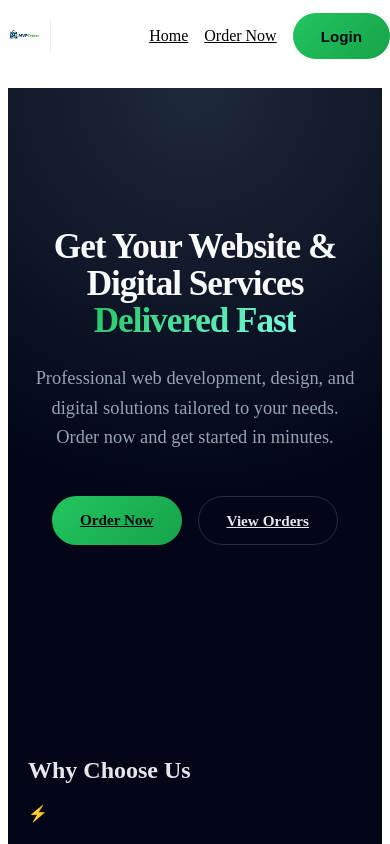
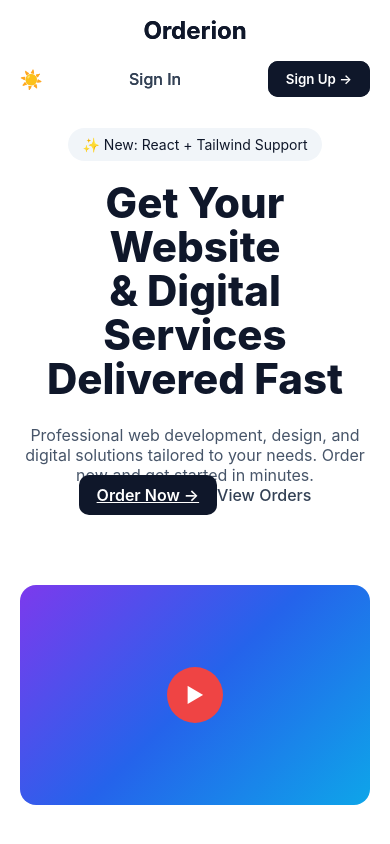
Before and after one commit to Orderion/Ordering-platform, a React (Vite) app in the folder frontend/: page / in a window 390 px wide. Shown: the top 844 px of the page. Built offline with nearby package versions, Linux system fonts and the light colour scheme; no server answers.

Commit message:
Frontend style change

```diff
--- a/frontend/src/components/Navbar.jsx
+++ b/frontend/src/components/Navbar.jsx
@@ -1,60 +1,21 @@
-import { Link } from 'react-router-dom';
-import { useAuth } from '../contexts/AuthContext';
-import logo from '../assets/logo.png'; // 👈 LOGO IMPORT
-import './Navbar.css';
+import "./navbar.css";
 
-const Navbar = () => {
-  const { user, login, logout } = useAuth();
+export default function Navbar() {
+  return (
+    <header className="navbar">
+      <div className="logo">Orderion</div>
 
-  return (
-    <nav className="navbar">
-      <div className="container">
-        <div className="navbar-content">
+      <nav className="nav-links">
+        <a href="/">Home</a>
+        <a href="/pricing">Pricing</a>
+        <a href="/products">Products</a>
+      </nav>
 
-          {/* BRAND LOGO */}
-          <Link to="/" className="navbar-brand">
-            <img src={logo} alt="Company Logo" className="brand-logo" />
-          </Link>
-
-          {/* MENU */}
-          <div className="navbar-menu">
-            <Link to="/" className="nav-link">Home</Link>
-            <Link to="/order" className="nav-link">Order Now</Link>
-
-            {user ? (
-              <>
-                <Link to="/dashboard" className="nav-link">Dashboard</Link>
-
-                {user.githubId === import.meta.env.VITE_ADMIN_GITHUB_ID && (
-                  <Link to="/admin" className="nav-link">Admin</Link>
-                )}
-
-                <div className="user-menu">
-                  <img
-                    src={
-                      user.avatarUrl ||
-                      `https://ui-avatars.com/api/?name=${encodeURIComponent(user.name)}`
-                    }
-                    alt={user.name}
-                    className="user-avatar"
-                  />
-                  <span className="user-name">{user.name}</span>
-                  <button onClick={logout} className="btn-logout">
-                    Logout
-                  </button>
-                </div>
-              </>
-            ) : (
-              <button onClick={login} className="btn-primary">
-                Login
-              </button>
-            )}
-          </div>
-
-        </div>
+      <div className="nav-actions">
+        <button className="icon-btn">☀️</button>
+        <a href="/login" className="signin">Sign In</a>
+        <button className="signup">Sign Up →</button>
       </div>
-    </nav>
+    </header>
   );
-};
-
-export default Navbar;
+}
--- a/frontend/src/pages/Home.css
+++ b/frontend/src/pages/Home.css
@@ -1,220 +1,212 @@
-/* ================================
-   GLOBAL PAGE WRAPPER
-================================ */
-.home {
-  background-color: #020617;
-  color: #e5e7eb;
+* {
+  box-sizing: border-box;
+  margin: 0;
+  padding: 0;
+  font-family: Inter, system-ui, -apple-system, sans-serif;
 }
 
-/* ================================
-   HERO SECTION
-================================ */
-.hero {
-  padding: 9rem 1.25rem 7rem;
-  text-align: center;
-  background: radial-gradient(
-    circle at top,
-    #1e293b,
-    #020617 70%
-  );
+body {
+  background: #ffffff;
+  color: #0f172a;
 }
 
-.hero-content {
-  max-width: 900px;
-  margin: 0 auto;
+/* NAVBAR */
+.navbar {
+  display: flex;
+  align-items: center;
+  justify-content: space-between;
+  padding: 20px 48px;
 }
 
-.hero-title {
-  font-size: clamp(2.5rem, 5vw, 4.2rem);
-  font-weight: 900;
-  line-height: 1.05;
-  margin-bottom: 1.5rem;
-  color: #f8fafc;
-  letter-spacing: -0.03em;
+.logo {
+  font-size: 24px;
+  font-weight: 700;
 }
 
-.hero-title span {
-  background: linear-gradient(135deg, #22c55e, #7fffe7);
-  -webkit-background-clip: text;
-  -webkit-text-fill-color: transparent;
+.nav-links a {
+  margin: 0 16px;
+  text-decoration: none;
+  color: #334155;
+  font-weight: 500;
 }
 
-.hero-subtitle {
-  max-width: 650px;
-  margin: 0 auto 2.75rem;
-  color: #94a3b8;
-  font-size: 1.15rem;
-  line-height: 1.6;
+.nav-actions {
+  display: flex;
+  align-items: center;
+  gap: 14px;
 }
 
-.hero-cta {
-  display: flex;
-  gap: 1rem;
-  justify-content: center;
-  flex-wrap: wrap;
+.icon-btn {
+  background: transparent;
+  border: none;
+  font-size: 18px;
+  cursor: pointer;
 }
 
-/* ================================
-   BUTTONS
-================================ */
-.btn-primary {
-  background: linear-gradient(135deg, #22c55e, #16a34a);
-  color: #020617;
-  padding: 0.9rem 1.75rem;
-  border-radius: 999px;
-  font-weight: 600;
-  font-size: 0.95rem;
-  border: none;
-  cursor: pointer;
-  transition: transform 0.2s ease, box-shadow 0.2s ease;
+.signin {
+  text-decoration: none;
+  color: #334155;
+  font-weight: 500;
 }
 
-.btn-primary:hover {
-  transform: translateY(-1px);
-  box-shadow: 0 10px 25px rgba(34, 197, 94, 0.35);
+.signup {
+  background: #0f172a;
+  color: white;
+  border: none;
+  padding: 10px 18px;
+  border-radius: 10px;
+  font-weight: 600;
+  cursor: pointer;
 }
 
-.btn-secondary {
-  background: transparent;
-  color: #e5e7eb;
-  padding: 0.9rem 1.75rem;
-  border-radius: 999px;
-  font-weight: 600;
-  font-size: 0.95rem;
-  border: 1px solid rgba(148, 163, 184, 0.25);
-  cursor: pointer;
-  transition: background 0.2s ease, border 0.2s ease;
+/* HERO */
+.hero {
+  display: grid;
+  grid-template-columns: 1.1fr 1fr;
+  align-items: center;
+  padding: 80px 48px;
+  gap: 60px;
 }
 
-.btn-secondary:hover {
-  background: rgba(148, 163, 184, 0.08);
-  border-color: rgba(148, 163, 184, 0.45);
+.hero-left {
+  max-width: 620px;
 }
 
-/* ================================
-   TRUST STRIP
-================================ */
-.trust-strip {
-  padding: 4rem 1.25rem;
-  border-top: 1px solid rgba(148, 163, 184, 0.1);
+.badge {
+  display: inline-block;
+  background: #f1f5f9;
+  color: #0f172a;
+  padding: 8px 14px;
+  border-radius: 999px;
+  font-size: 14px;
+  margin-bottom: 24px;
 }
 
-.trust-strip-inner {
-  max-width: 1000px;
-  margin: 0 auto;
-  display: grid;
-  grid-template-columns: repeat(auto-fit, minmax(200px, 1fr));
-  gap: 2rem;
-  text-align: center;
+.hero-left h1 {
+  font-size: 72px;
+  line-height: 1.05;
+  font-weight: 800;
+  margin-bottom: 24px;
 }
 
-.trust-item h3 {
-  font-size: 2rem;
-  font-weight: 800;
-  color: #f8fafc;
-  margin-bottom: 0.35rem;
+.hero-left p {
+  font-size: 18px;
+  color: #475569;
+  max-width: 520px;
 }
 
-.trust-item p {
-  color: #94a3b8;
-  font-size: 0.9rem;
+/* RIGHT SIDE */
+.hero-right {
+  display: flex;
+  justify-content: center;
 }
 
-/* ================================
-   FEATURES (ROW STYLE)
-================================ */
-.features {
-  padding: 6rem 1.25rem;
+.video-card {
+  width: 520px;
+  height: 320px;
+  border-radius: 20px;
+  background: linear-gradient(
+    135deg,
+    #7c3aed,
+    #2563eb,
+    #0ea5e9
+  );
+  display: flex;
+  align-items: center;
+  justify-content: center;
 }
 
-.feature-row {
-  max-width: 1000px;
-  margin: 0 auto 4.5rem;
-  display: grid;
-  grid-template-columns: 1fr 1fr;
-  gap: 3rem;
+.play-btn {
+  width: 70px;
+  height: 70px;
+  background: #ef4444;
+  color: white;
+  border-radius: 50%;
+  font-size: 26px;
+  display: flex;
   align-items: center;
+  justify-content: center;
+  cursor: pointer;
 }
+/* =========================
+   RESPONSIVE (TABLET + MOBILE)
+   ========================= */
 
-.feature-row.reverse {
-  direction: rtl;
-}
-
-.feature-row.reverse > * {
-  direction: ltr;
-}
-
-.feature-text h2 {
-  font-size: 2.25rem;
-  font-weight: 800;
-  color: #f8fafc;
-  margin-bottom: 1rem;
-  letter-spacing: -0.02em;
-}
-
-.feature-text p {
-  color: #94a3b8;
-  font-size: 1.05rem;
-  line-height: 1.7;
-}
-
-.feature-visual {
-  background: linear-gradient(
-    135deg,
-    rgba(34, 197, 94, 0.15),
-    rgba(127, 255, 231, 0.08)
-  );
-  border-radius: 1.25rem;
-  height: 260px;
-}
-
-/* ================================
-   FINAL CTA
-================================ */
-.final-cta {
-  padding: 6rem 1.25rem;
-  text-align: center;
-  border-top: 1px solid rgba(148, 163, 184, 0.1);
-}
-
-.final-cta h2 {
-  font-size: 2.75rem;
-  font-weight: 900;
-  margin-bottom: 1rem;
-  color: #f8fafc;
-}
-
-.final-cta p {
-  max-width: 600px;
-  margin: 0 auto 2.5rem;
-  color: #94a3b8;
-  font-size: 1.1rem;
-}
-
-/* ================================
-   RESPONSIVE
-================================ */
-@media (max-width: 900px) {
-  .feature-row {
+/* Tablets */
+@media (max-width: 1024px) {
+  .hero {
     grid-template-columns: 1fr;
+    padding: 60px 32px;
     text-align: center;
   }
 
-  .feature-visual {
-    height: 220px;
+  .hero-left {
+    max-width: 100%;
+  }
+
+  .hero-left h1 {
+    font-size: 56px;
+  }
+
+  .hero-left p {
+    margin: 0 auto;
+  }
+
+  .hero-right {
+    margin-top: 40px;
+  }
+
+  .video-card {
+    width: 100%;
+    max-width: 480px;
+    height: 300px;
   }
 }
 
-@media (max-width: 600px) {
-  .hero {
-    padding: 7rem 1.25rem 6rem;
+/* Mobile */
+@media (max-width: 640px) {
+  /* Navbar */
+  .navbar {
+    flex-direction: column;
+    gap: 16px;
+    padding: 16px 20px;
   }
 
-  .hero-title {
-    font-size: 2.2rem;
+  .nav-links {
+    display: none; /* hide links on mobile */
   }
 
-  .final-cta h2 {
-    font-size: 2.2rem;
+  .nav-actions {
+    width: 100%;
+    justify-content: space-between;
+  }
+
+  /* Hero */
+  .hero {
+    padding: 48px 20px;
+    gap: 40px;
+  }
+
+  .badge {
+    margin: 0 auto 20px;
+  }
+
+  .hero-left h1 {
+    font-size: 42px;
+  }
+
+  .hero-left p {
+    font-size: 16px;
+  }
+
+  .video-card {
+    height: 220px;
+    border-radius: 16px;
+  }
+
+  .play-btn {
+    width: 56px;
+    height: 56px;
+    font-size: 20px;
   }
 }
--- a/frontend/src/pages/Home.jsx
+++ b/frontend/src/pages/Home.jsx
@@ -1,80 +1,109 @@
-import { Link } from 'react-router-dom';
-import { useAuth } from '../contexts/AuthContext';
-import './Home.css';
+import { Link } from "react-router-dom";
+import { useAuth } from "../contexts/AuthContext";
+import Navbar from "../components/Navbar";
+import "./Home.css";
 
 const Home = () => {
   const { user } = useAuth();
 
   return (
-    <div className="home">
-      {/* Hero Section */}
-      <section className="hero">
-        <div className="container">
-          <div className="hero-content">
-            <h1 className="hero-title">
-              Get Your Website & Digital Services
-              <span className="gradient-text"> Delivered Fast</span>
+    <>
+      <Navbar />
+
+      {/* HERO SECTION */}
+      <main className="hero">
+        {/* LEFT */}
+        <div className="hero-left">
+          <span className="badge">✨ New: React + Tailwind Support</span>
+
+          <h1>
+            Get Your Website <br />
+            & Digital Services <br />
+            Delivered Fast
           </h1>
-            <p className="hero-subtitle">
-              Professional web development, design, and digital solutions tailored to your needs.
-              Order now and get started in minutes.
+
+          <p>
+            Professional web development, design, and digital solutions tailored
+            to your needs. Order now and get started in minutes.
           </p>
+
           <div className="hero-cta">
-              <Link to="/order" className="btn-primary btn-large">
-                Order Now
+            <Link to="/order" className="signup">
+              Order Now →
             </Link>
+
             {!user && (
-                <Link to="/dashboard" className="btn-secondary btn-large">
+              <Link to="/dashboard" className="signin">
                 View Orders
               </Link>
             )}
           </div>
         </div>
+
+        {/* RIGHT */}
+        <div className="hero-right">
+          <div className="video-card">
+            <div className="play-btn">▶</div>
           </div>
-      </section>
+        </div>
+      </main>
 
-      {/* Features Section */}
+      {/* FEATURES SECTION */}
       <section className="features">
         <div className="container">
           <h2 className="section-title">Why Choose Us</h2>
+
           <div className="features-grid">
             <div className="feature-card">
               <div className="feature-icon">⚡</div>
               <h3>Fast Delivery</h3>
-              <p>Get your website or service delivered quickly with our streamlined process.</p>
+              <p>
+                Get your website or service delivered quickly with our streamlined
+                process.
+              </p>
             </div>
+
             <div className="feature-card">
               <div className="feature-icon">💳</div>
               <h3>Secure Payments</h3>
-              <p>Pay securely with Paystack or Stripe. We support multiple payment methods.</p>
+              <p>
+                Pay securely with Paystack or Stripe. We support multiple payment
+                methods.
+              </p>
             </div>
+
             <div className="feature-card">
               <div className="feature-icon">🎨</div>
               <h3>Professional Quality</h3>
-              <p>High-quality work delivered by experienced developers and designers.</p>
+              <p>
+                High-quality work delivered by experienced developers and designers.
+              </p>
             </div>
+
             <div className="feature-card">
               <div className="feature-icon">📱</div>
               <h3>Responsive Design</h3>
-              <p>All websites are mobile-first and work perfectly on all devices.</p>
+              <p>
+                All websites are mobile-first and work perfectly on all devices.
+              </p>
             </div>
           </div>
         </div>
       </section>
 
-      {/* CTA Section */}
+      {/* CTA SECTION */}
       <section className="cta-section">
         <div className="container">
           <div className="cta-content">
             <h2>Ready to Get Started?</h2>
             <p>Place your order today and let's bring your vision to life.</p>
-            <Link to="/order" className="btn-primary btn-large">
-              Start Your Order
+            <Link to="/order" className="signup">
+              Start Your Order →
             </Link>
           </div>
         </div>
       </section>
-    </div>
+    </>
   );
 };
 
--- a/frontend/src/pages/Login.jsx
+++ b/frontend/src/pages/Login.jsx
@@ -22,8 +22,7 @@ const Login = () => {
   };
 
   const handleSocialLogin = (provider) => {
-    // Placeholder - UI only for now
-    console.log(`Social login with ${provider}`);
+    window.location.href = `http://localhost:5000/auth/${provider}`;
   };
 
   return (
```
Also changed, not shown: frontend/src/App.jsx (+18 -15 lines). Lines whose indentation alone changed are shown as unchanged.
